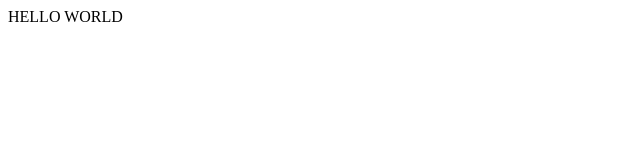
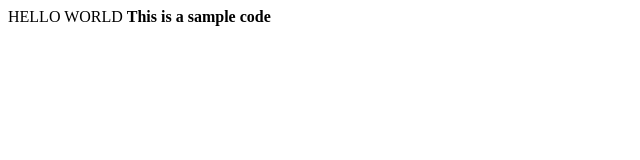
Before and after one commit to rahulsh91/rahulsh91.github.io, a plain HTML site: page index.html in a window 1280 px wide. Shown: the whole page, without its empty margins (0-640 px from the left). Drawn offline with Linux system fonts and the light colour scheme.

Commit message:
Update index.html

```diff
--- a/index.html
+++ b/index.html
@@ -1 +1,2 @@
 HELLO WORLD
+<b> This is a sample code</b>
```
